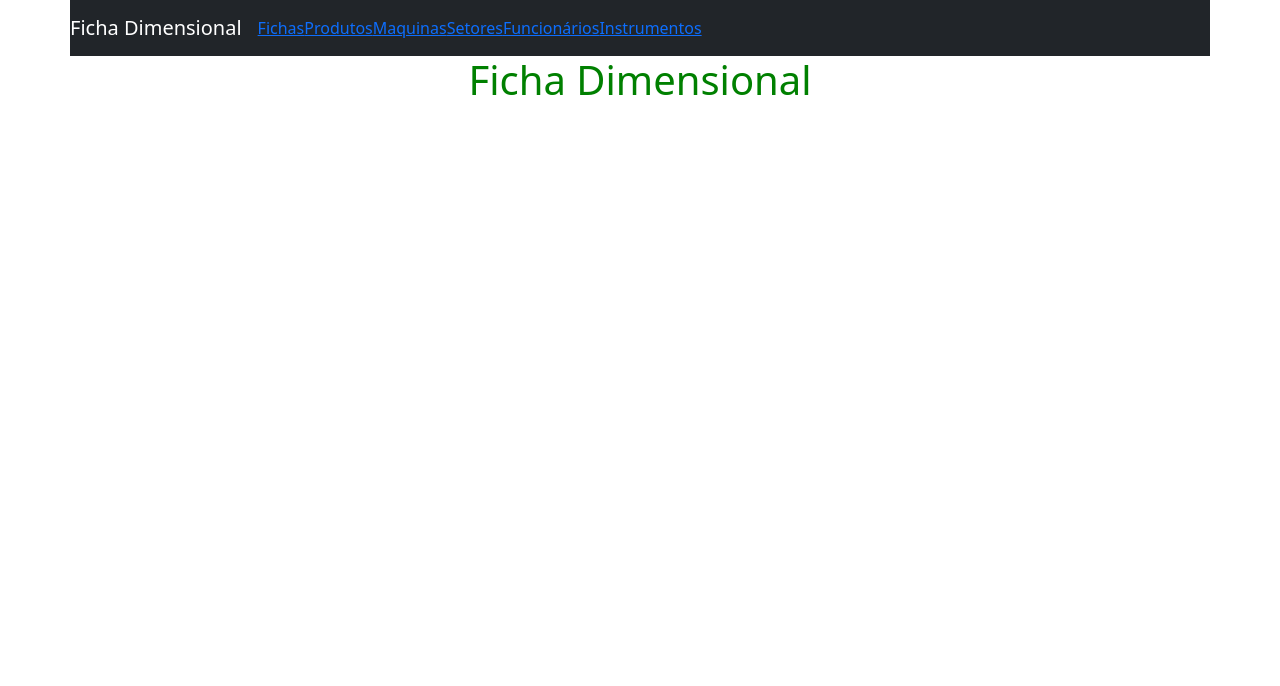
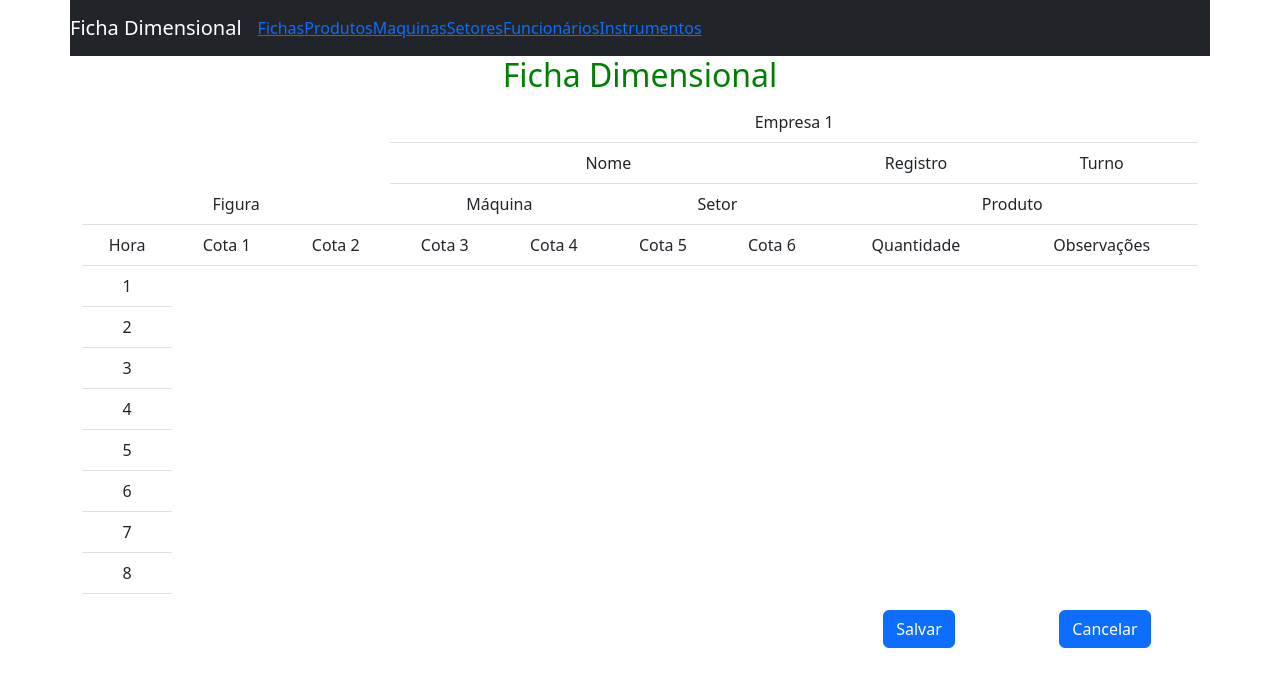
Before and after one commit to DaniloOC/ficha-dimensional-app, a React (Create React App) app: page /forms/ficha/1 in a window 1280 px wide. Shown: the top 686 px of the page. Built offline with nearby package versions, Linux system fonts and the light colour scheme.

Commit message:
WIP criando a tela de apontamento de cotas

```diff
--- a/src/components/forms/Ficha.js
+++ b/src/components/forms/Ficha.js
@@ -1,12 +1,95 @@
-import React from 'react';
+import React, { useEffect, useState } from "react";
+import { Container, Form, Row, Table } from 'react-bootstrap';
+import { useNavigate, useParams } from 'react-router-dom';
+import FichasService from "../../service/FichasService";
+import FormButton from "../layout/FormButton";
+import FormPage from '../layout/FormPage';
 
 const Ficha = () => {
+
+    const navigate = useNavigate();
+    const params = useParams();
+    const [ficha, setFicha] = useState([]);
+    const [quantidadeCotas, setQuantidadeCotas] = useState(0);
+    const [cotas, setCotas] = useState([]);
+    const [apontamentos, setApontamentos] = useState([]);
+
+    const onFormSubmit = (event) => {
+        event.preventDefault();
+        console.log(event);
+        const formData = new FormData(event.target);
+        const formDataObj = Object.fromEntries(formData.entries());
+        console.log(formDataObj);
+        FichasService.add(formDataObj);
+        navigate('/fichas');
+    };
+
+    useEffect(() => {
+        const fch = FichasService.findById(params.id);
+        console.log("fch", fch);
+        setFicha(fch);
+        setQuantidadeCotas(6);
+
+        let cotasCol = [];
+        for (let i = 0; i < quantidadeCotas; i++) {
+            cotasCol.push(<td>Cota {i + 1}</td>);
+        }
+        setCotas(cotasCol);
+
+        let apts = [];
+        for (let i = 0; i < 8; i++) {
+            const rowApt =
+                <tr>
+                    <td>
+                        {i + 1}
+                    </td>
+                </tr>;
+            apts.push(rowApt);
+        }
+        setApontamentos(apts);
+    }, [params, quantidadeCotas]);
+
     return (
-        <>
-            <h1 style={{ color: "green" }}>
-                Ficha Dimensional
-            </h1>
-        </>
+        <Container>
+            <FormPage
+                title={"Ficha Dimensional"}
+            >
+                <Form onSubmit={onFormSubmit}>
+                    <Row>
+                        <Table>
+                            <thead>
+                                <tr>
+                                    <td rowSpan={3} colSpan={3}>Figura</td>
+                                    <td colSpan={quantidadeCotas}>Empresa 1</td>
+                                </tr>
+                                <tr>
+                                    <td colSpan={quantidadeCotas + 3 - 5} >Nome</td>
+                                    <td>Registro</td>
+                                    <td>Turno</td>
+                                </tr>
+                                <tr>
+                                    <td colSpan={(quantidadeCotas + 3 - 3) / 3}>Máquina</td>
+                                    <td colSpan={(quantidadeCotas + 3 - 3) / 3}>Setor</td>
+                                    <td colSpan={(quantidadeCotas + 3 - 3) / 3}>Produto</td>
+                                </tr>
+                                <tr>
+                                    <td>Hora</td>
+                                    {cotas}
+                                    <td>Quantidade</td>
+                                    <td>Observações</td>
+                                </tr>
+                            </thead>
+                            <tbody>
+                                {apontamentos}
+                            </tbody>
+                            <tfoot>
+                            </tfoot>
+                        </Table>
+                    </Row>
+                    <FormButton />
+                </Form>
+            </FormPage>
+        </Container>
     );
 };
 
```
